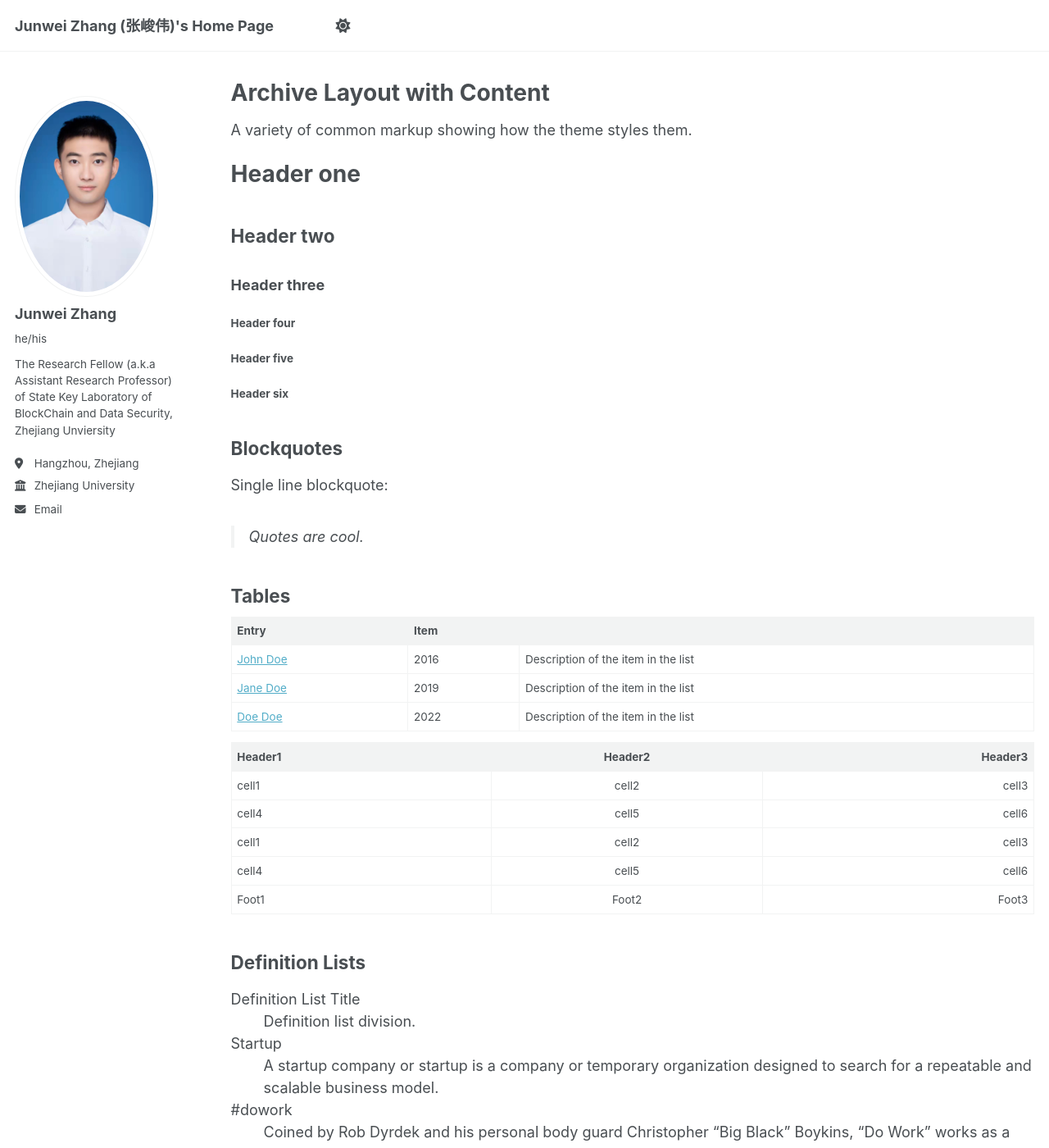
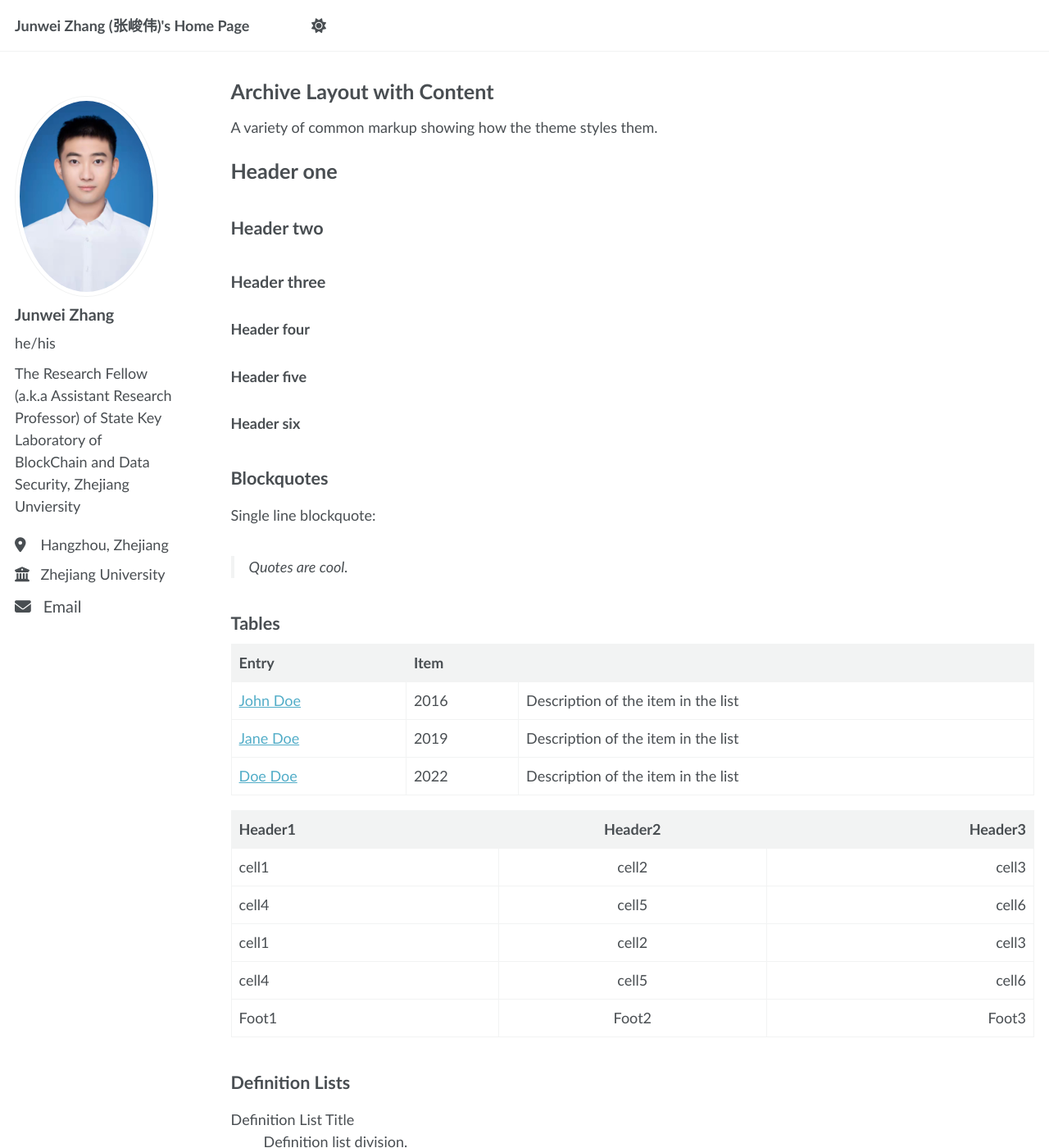
Before and after one commit to jw-zhang-zju/jw-zhang-zju.github.io, a Jekyll site: the page built from _pages/archive-layout-with-content.md, in a window 1280 px wide and 1400 px high. Shown: the whole window at 82% size. Built offline with Jekyll 4.4.1, drawn with Linux system fonts in a browser that asks for light colours.

Commit message:
Update _themes.scss

```diff
--- a/_sass/_themes.scss
+++ b/_sass/_themes.scss
@@ -11,11 +11,11 @@ $doc-font-size              : 16;
 
 /* Paragraph indention */
 $paragraph-indent           : false; // true, false (default)
-$indent-var                 : 1.3em;
+$indent-var                 : 0.5em;
 
 /* System typefaces */
 $serif                      : Georgia, Times, serif;
-$sans-serif                 : -apple-system, ".SFNSText-Regular", "San Francisco", "Roboto", "Segoe UI", "Helvetica Neue", "Lucida Grande", Arial, sans-serif;
+$sans-serif                 : "Trebuchet MS", Helvetica, sans-serif;
 $monospace                  : Monaco, Consolas, "Lucida Console", monospace;
 
 /* Sans serif typefaces */
@@ -32,10 +32,10 @@ $garamond                   : Garamond, serif;
 /* Type scale */
 $type-size-1                : 2.441em;  // ~39.056px
 $type-size-2                : 1.953em;  // ~31.248px
-$type-size-3                : 1.563em;  // ~25.008px
-$type-size-4                : 1.25em;   // ~20px
-$type-size-5                : 1em;      // ~16px
-$type-size-6                : 0.75em;   // ~12px
+$type-size-3                : 1.4em;  // ~25.008px
+$type-size-4                : 1.2em;   // ~20px
+$type-size-5                : 1.1em;      // ~16px
+$type-size-6                : 1em;   // ~12px
 $type-size-7                : 0.6875em; // ~11px
 $type-size-8                : 0.625em;  // ~10px
 
```
